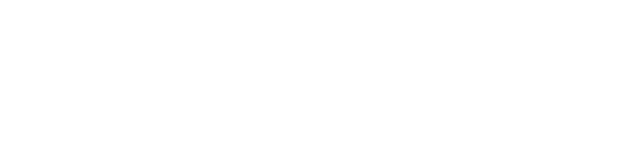
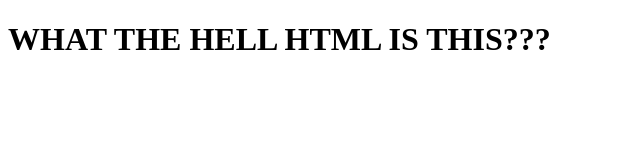
Before and after one commit to 100100111101/100100111101.github.io, a plain HTML site: page index.html in a window 1280 px wide. Shown: the whole page, without its empty margins (0-640 px from the left). Drawn offline with Linux system fonts and the light colour scheme.

Commit message:
Update index.html
t?

```diff
--- a/index.html
+++ b/index.html
@@ -4,5 +4,6 @@
   <meta charset="UTF-8">
   <meta name="viewport" content="width=device-width, initial-scale=1">
   <title>This is the chat of Claude...?</title>
+  <h1> WHAT THE HELL HTML IS THIS??? </h1>
 </head>
 </html>
```
